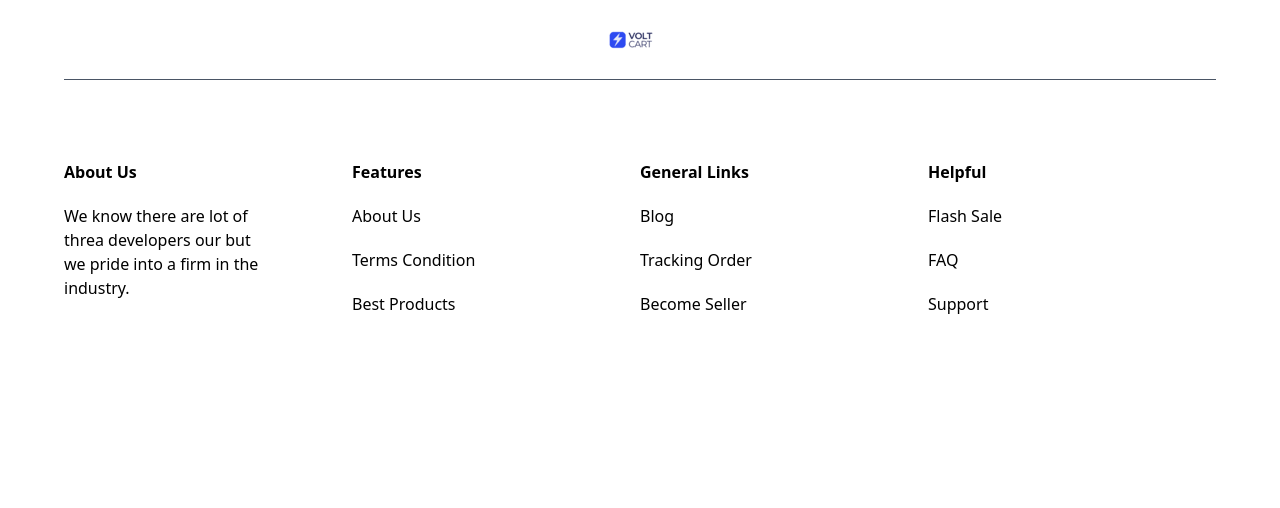
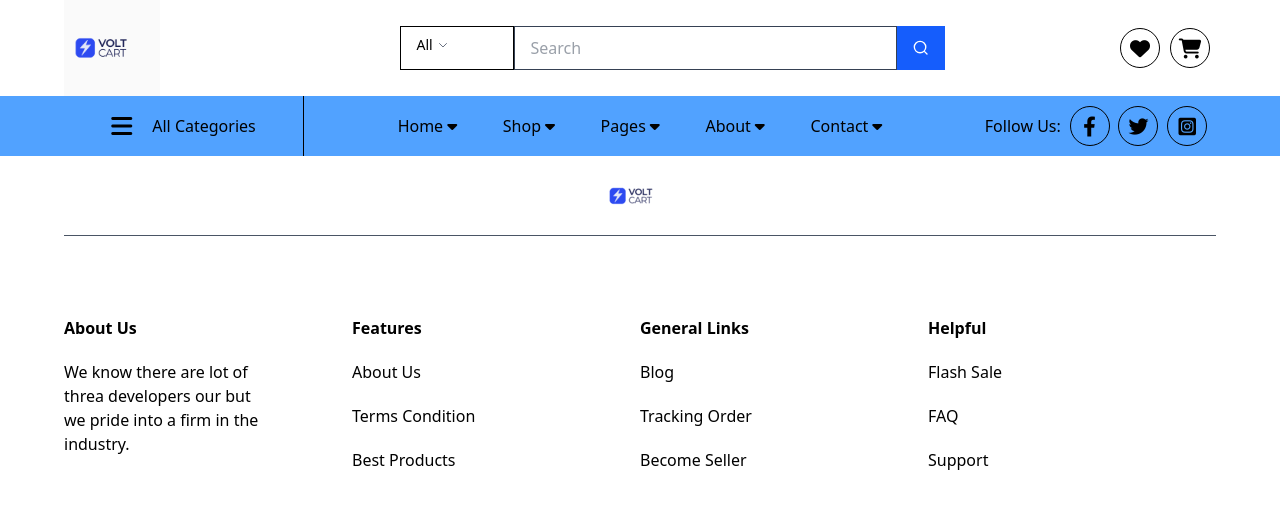
Before and after one commit to pratikshsaini/E-Commerce-App, a website: page product-detail.html in a window 1280 px wide. Drawn offline with Linux system fonts and the light colour scheme.

Commit message:
Product Detail Page Navbar Completed

```diff
--- a/product-detail.html
+++ b/product-detail.html
@@ -3,7 +3,7 @@
   <head>
     <meta charset="UTF-8" />
     <meta name="viewport" content="width=device-width, initial-scale=1.0" />
-    <title>VoltCart - Product Grid</title>
+    <title>VoltCart - Product Details</title>
     <link rel="stylesheet" href="/output.css" />
     <link
       rel="stylesheet"
@@ -11,6 +11,129 @@
     />
   </head>
   <body>
+    <nav>
+      <div class="navbar flex justify-center">
+        <div class="container w-[90%] h-24 flex justify-between items-center">
+          <div class="nav-logo w-40 h-full">
+            <img class="h-full" src="/images/2.png" alt="LOGO" />
+          </div>
+
+          <div class="nav-search w-[545px] flex">
+            <div class="relative border">
+              <button
+                class="w-28 flex items-center px-4 py-2 text-sm font-medium"
+              >
+                All
+                <svg
+                  class="ml-1 w-3 h-3 text-gray-500"
+                  fill="none"
+                  stroke="currentColor"
+                  stroke-width="2"
+                  viewBox="0 0 24 24"
+                >
+                  <path
+                    stroke-linecap="round"
+                    stroke-linejoin="round"
+                    d="M19 9l-7 7-7-7"
+                  />
+                </svg>
+              </button>
+            </div>
+
+            <input
+              type="text"
+              placeholder="Search"
+              class="h-11 w-96 px-4 py-2 text-gray-700 focus:outline-none border"
+            />
+
+            <button
+              class="px-4 bg-blue-600 text-white flex items-center justify-center"
+            >
+              <svg
+                class="w-4 h-4"
+                fill="none"
+                stroke="currentColor"
+                stroke-width="2"
+                viewBox="0 0 24 24"
+              >
+                <path
+                  stroke-linecap="round"
+                  stroke-linejoin="round"
+                  d="M21 21l-4.35-4.35m0 0A7.5 7.5 0 104.5 4.5a7.5 7.5 0 0012.15 12.15z"
+                />
+              </svg>
+            </button>
+          </div>
+
+          <div class="nav-wish-cart w-24 gap-2.5 flex">
+            <div
+              class="div rounded-[50%] border w-10 h-10 flex justify-center items-center"
+            >
+              <i class="fa-solid fa-heart fa-lg"></i>
+            </div>
+            <div
+              class="div rounded-[50%] border w-10 h-10 flex justify-center items-center"
+            >
+              <i class="fa-solid fa-cart-shopping fa-lg"></i>
+            </div>
+          </div>
+        </div>
+      </div>
+
+      <div
+        class="nav-pages-links w-full h-[60px] bg-blue-400 flex items-center justify-center"
+      >
+        <div class="container w-[90%] h-full flex justify-between items-center">
+          <div
+            class="nav-link-categories w-60 h-full flex justify-center items-center gap-5 border-r"
+          >
+            <i class="fa-solid fa-bars fa-xl"></i>
+            All Categories
+          </div>
+
+          <div class="nav-pages w-xl h-16 flex items-center">
+            <ul class="flex w-full justify-evenly">
+              <li class="flex items-center gap-1">
+                <span>Home</span><i class="fa-solid fa-caret-down"></i>
+              </li>
+              <li class="flex items-center gap-1">
+                <span>Shop</span><i class="fa-solid fa-caret-down"></i>
+              </li>
+              <li class="flex items-center gap-1">
+                Pages<i class="fa-solid fa-caret-down"></i>
+              </li>
+              <li class="flex items-center gap-1">
+                About<i class="fa-solid fa-caret-down"></i>
+              </li>
+              <li class="flex items-center gap-1">
+                Contact<i class="fa-solid fa-caret-down"></i>
+              </li>
+            </ul>
+          </div>
+
+          <div
+            class="nav-media-links w-60 h-full flex justify-evenly items-center"
+          >
+            <h5>Follow Us:</h5>
+            <div
+              class="div rounded-[50%] border w-10 h-10 flex justify-center items-center"
+            >
+              <i class="fa-brands fa-facebook-f fa-lg"></i>
+            </div>
+            <div
+              class="div rounded-[50%] border w-10 h-10 flex justify-center items-center"
+            >
+              <i class="fa-brands fa-twitter fa-lg"></i>
+            </div>
+            <div
+              class="div rounded-[50%] border w-10 h-10 flex justify-center items-center"
+            >
+              <i class="fa-brands fa-square-instagram fa-lg"></i>
+            </div>
+          </div>
+        </div>
+      </div>
+    </nav>
 
 <footer>
       <div class="footer flex justify-center">
```
